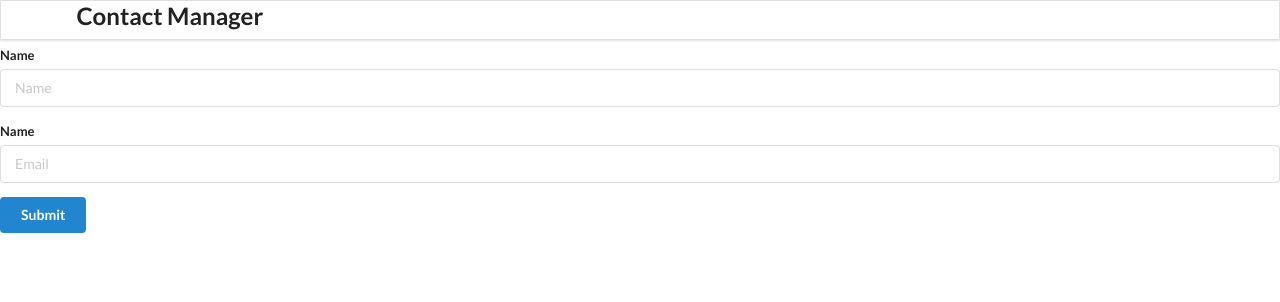
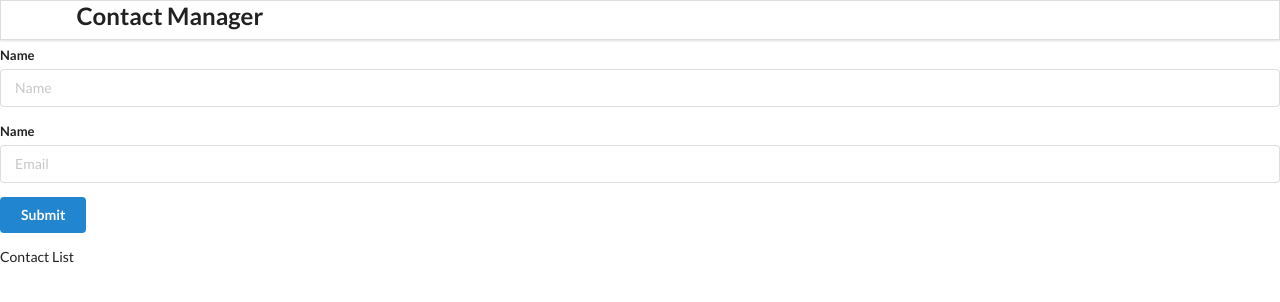
Before and after one commit to durveshramane26/Contact-App, a React (Create React App) app: page / in a window 1280 px wide. Shown: the top 302 px of the page. Built offline with nearby package versions, Linux system fonts and the light colour scheme.

Commit message:
Added Contact list component

```diff
--- a/src/Components/App.js
+++ b/src/Components/App.js
@@ -9,6 +9,7 @@ function App() {
     <div>
       <Header />
       <AddContact />
+      <ContactList />
 
     </div>
   );
--- a/src/Components/ContactList.js
+++ b/src/Components/ContactList.js
@@ -1,6 +1,11 @@
 import React from "react";
 
 const ContactList = () => {
+    return (
+        <div className="ui celled list">
+            Contact List
+        </div>
+    )
 
 }
 
```
